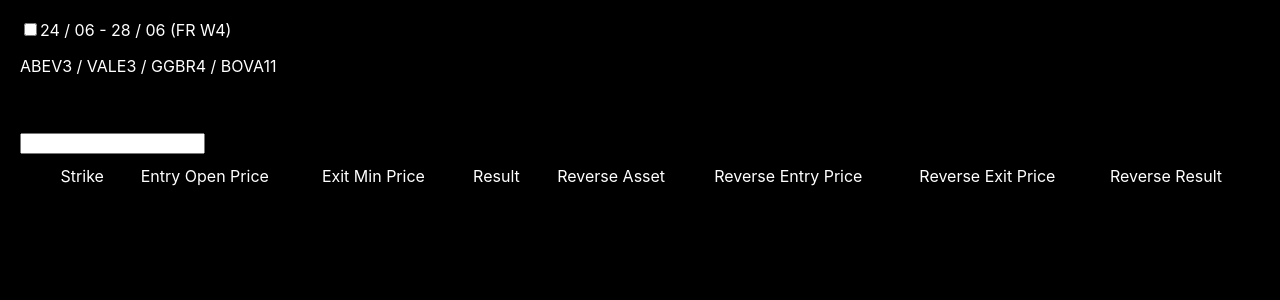
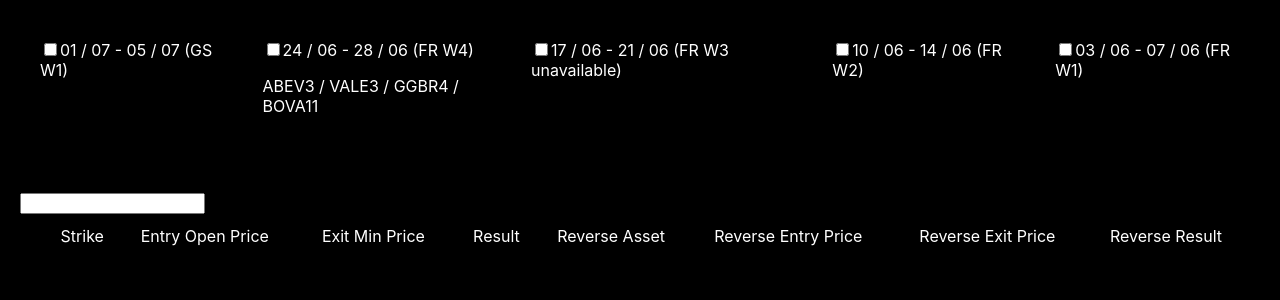
Before and after one commit to GBDM97/OptionsReplay, a React (Create React App) app in the folder ReactApp/optionsreplay/: page / in a window 1280 px wide. Shown: the top 300 px of the page. Built offline with nearby package versions, Linux system fonts and the light colour scheme.

Commit message:
period selector component

```diff
--- /dev/null
+++ b/ReactApp/optionsreplay/src/components/PeriodSelector.tsx
@@ -0,0 +1,20 @@
+import React, { Dispatch, SetStateAction, useState } from "react";
+import "../App.css";
+
+const PeriodSelector: React.FC<{
+  text1: string;
+  text2: string;
+  click: Function;
+}> = ({ click, text1, text2 }) => {
+  return (
+    <span style={{ margin: "20px" }}>
+      <input type="checkbox" onClick={() => click()} />
+      {text1}
+      <p>{text2}</p>
+      <br />
+      <br />
+    </span>
+  );
+};
+
+export default PeriodSelector;
--- a/ReactApp/optionsreplay/src/pages/OperationPage.tsx
+++ b/ReactApp/optionsreplay/src/pages/OperationPage.tsx
@@ -3,6 +3,7 @@
 import data from "../data/data.json";
 import OperationsList from "../components/OperationsList";
 import { getReverseOptionCode } from "../utils/getReverseOptionCode";
+import PeriodSelector from "../components/PeriodSelector";
 
 export type AssetInfo = {
   [key: string]: string[];
@@ -128,16 +129,37 @@
 
   return (
     <>
-      <div style={{ display: "flex", flexDirection: "row" }}>
-        <div style={{ width: "100%" }}>
-          <input type="checkbox" onClick={() => setDateIndex(1)} />
-          {"24 / 06 - 28 / 06 (FR W4)"}
-          <p>ABEV3 / VALE3 / GGBR4 / BOVA11</p>
-          <br />
-          <br />
-          <input type="text" onChange={(e) => search(e.target.value, true)} />
-          <OperationsList listPayload={list} />
+      <div style={{ width: "100%" }}>
+        <div style={{ display: "flex", flexDirection: "row" }}>
+          <PeriodSelector
+            text1={"01 / 07 - 05 / 07 (GS W1)"}
+            text2={""}
+            click={() => setDateIndex(1)}
+          />
+          <PeriodSelector
+            text1={"24 / 06 - 28 / 06 (FR W4)"}
+            text2={"ABEV3 / VALE3 / GGBR4 / BOVA11"}
+            click={() => setDateIndex(2)}
+          />
+          <PeriodSelector
+            text1={"17 / 06 - 21 / 06 (FR W3 unavailable)"}
+            text2={""}
+            click={() => setDateIndex(3)}
+          />
+          <PeriodSelector
+            text1={"10 / 06 - 14 / 06 (FR W2)"}
+            text2={""}
+            click={() => setDateIndex(4)}
+          />
+          <PeriodSelector
+            text1={"03 / 06 - 07 / 06 (FR W1)"}
+            text2={""}
+            click={() => setDateIndex(5)}
+          />
         </div>
+
+        <input type="text" onChange={(e) => search(e.target.value, true)} />
+        <OperationsList listPayload={list} />
       </div>
     </>
   );
```
